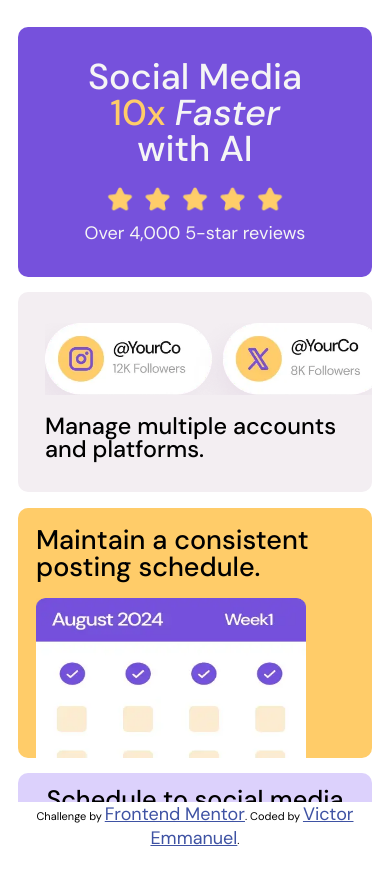
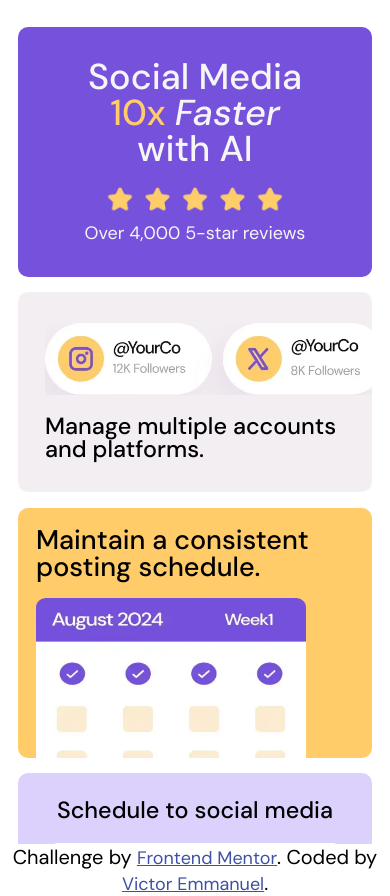
Before and after one commit to victor-web-dev/Bento-grid, a React (Vite) app: page / in a window 390 px wide. Before the commit the page ends 850 px from the top, so only its background shows below. Built offline with nearby package versions, Linux system fonts and the light colour scheme.

Commit message:
style: adjusting responsiveness to screens up to 1440p

```diff
--- a/src/components/Grid/Grid.style.css
+++ b/src/components/Grid/Grid.style.css
@@ -1,6 +1,6 @@
 .grid-container {
   display: grid;
-  grid-template-columns: repeat(4, 270px);
+  grid-template-columns: repeat(4, 1fr);
   grid-template-rows: repeat(4, auto);
   grid-template-areas:
     "create social social schedule"
@@ -105,7 +105,6 @@
   grid-area: manage;
   background-color: #f3eef2;
   overflow: hidden;
-  /* text-align: center; */
 }
 
 .grid-item-manage > div {
@@ -133,6 +132,10 @@
 .grid-item-audience p:first-child {
   font-size: 3.5vw;
   font-weight: var(--med-weight);
+}
+
+.grid-item-audience p:nth-child(2) {
+  font-size: 1.4vw;
 }
 
 .grid-item-audience img {
@@ -212,7 +215,7 @@
 }
 
 .grid-item-schedule p:first-child {
-  font-size: 2.5vw;
+  font-size: 2vw;
   width: 10ch;
   font-weight: var(--med-weight);
 }
@@ -227,11 +230,11 @@
   font-size: 1.2vw;
 }
 
-@media screen and (max-width: 768px) {
+@media screen and (max-width: 1024px) {
   .grid-container {
     display: grid;
     grid-template-columns: repeat(4, 1fr);
-    grid-template-rows: repeat(4, auto);
+    grid-template-rows: repeat(4, 150px);
     grid-template-areas:
       "create social social schedule"
       "create social social schedule"
@@ -243,14 +246,74 @@
     padding: 1.5rem 3rem;
     gap: 0.85rem;
     justify-content: center;
+    align-content: center;
+  }
+
+  .grid-item-maintain > div {
+    width: 100%;
+    height: 100%;
+    padding: 1rem;
+  }
+
+  .grid-item-audience > div {
+    padding: 1rem;
+  }
+
+  .grid-item-audience p:first-child {
+    font-size: 3vw;
+    font-weight: var(--med-weight);
+  }
+
+  .grid-item-audience p:nth-child(2) {
+    font-size: 0.8rem;
+  }
+
+  .grid-item-audience img {
+    width: 10vw;
+    padding-top: 1rem;
+  }
+
+  .grid-item-manage > div {
+    width: 100%;
+    padding: 1rem;
+  }
+
+  .grid-item-manage img {
+    width: 21vw;
+    padding-bottom: 0.75rem;
+  }
+
+  .grid-item-ai img {
+    width: 19vw;
+  }
+
+  .grid-item-schedule > div {
+    width: 100%;
+    display: flex;
+    flex-direction: column;
+    row-gap: 2rem;
+    padding: 0 0 0 1.5rem;
+  }
+
+  .grid-item-schedule p:first-child {
+    font-size: 2vw;
+  }
+
+  .grid-item-schedule p:last-child {
+    font-size: 1.4vw;
   }
 }
 
-@media screen and (max-width: 390px) {
+@media screen and (max-width: 430px) {
+  .attribution {
+    font-size: 20px;
+    text-align: center;
+  }
+
   .grid-container {
     display: grid;
     grid-template-columns: repeat(1, 1fr);
-    grid-template-rows: 250px 200px 250px 450px 370px 200px 250px 450px;
+    grid-template-rows: 250px 200px 250px 470px 370px 200px 250px 450px;
     grid-template-areas:
       "social"
       "manage"
@@ -261,11 +324,12 @@
       "create"
       "ai";
 
-    height: 95vh;
+    height: 100vh;
     width: 100%;
     padding: 1.5rem 1rem;
     gap: 0.85rem;
     justify-content: center;
+    align-content: baseline;
     overflow-y: scroll;
   }
 
@@ -362,7 +426,7 @@
   }
 
   .grid-item-schedule p:first-child {
-    font-size: 1.4rem;
+    font-size: 6vw;
     width: auto;
     font-weight: var(--med-weight);
   }
```
